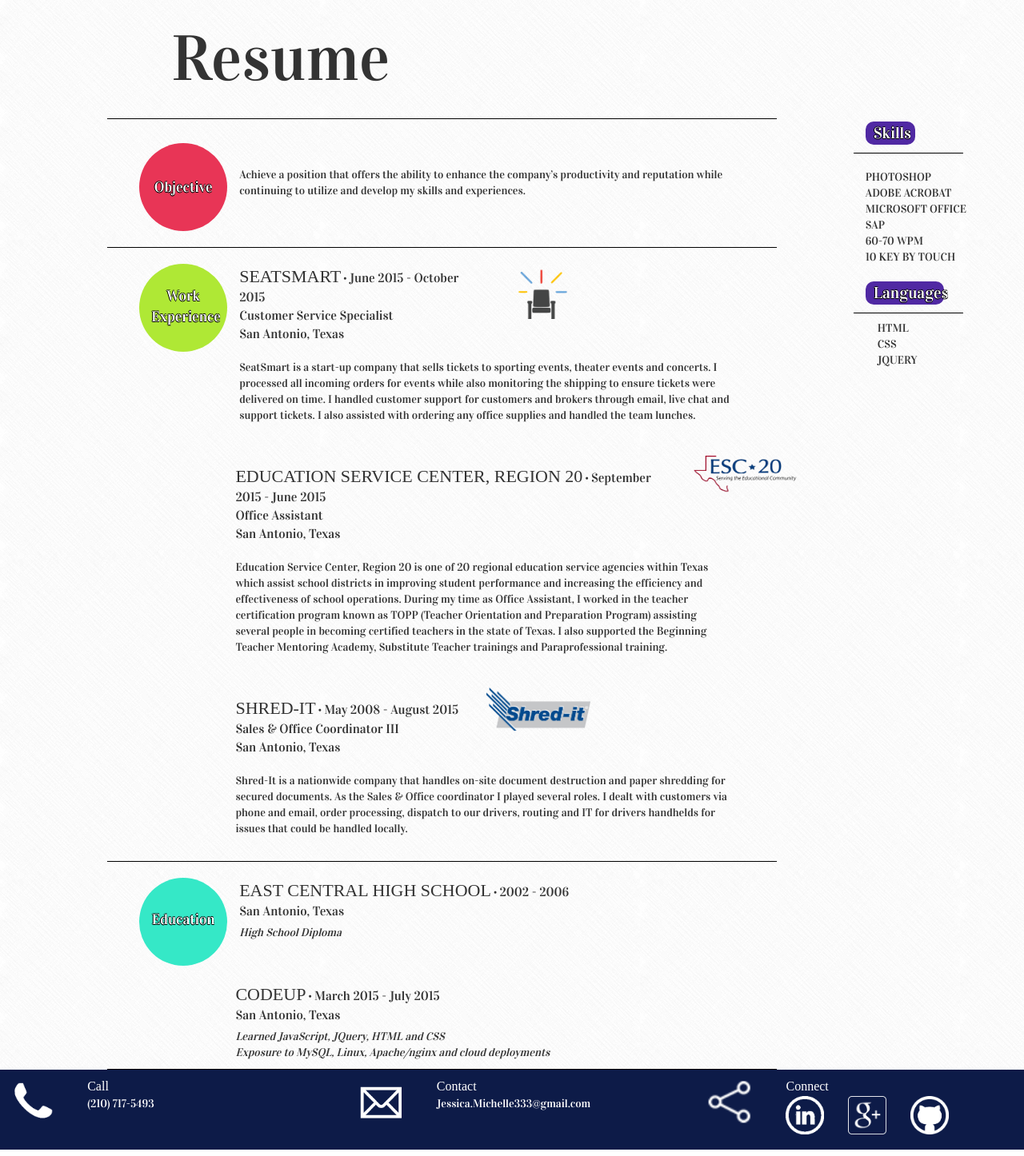
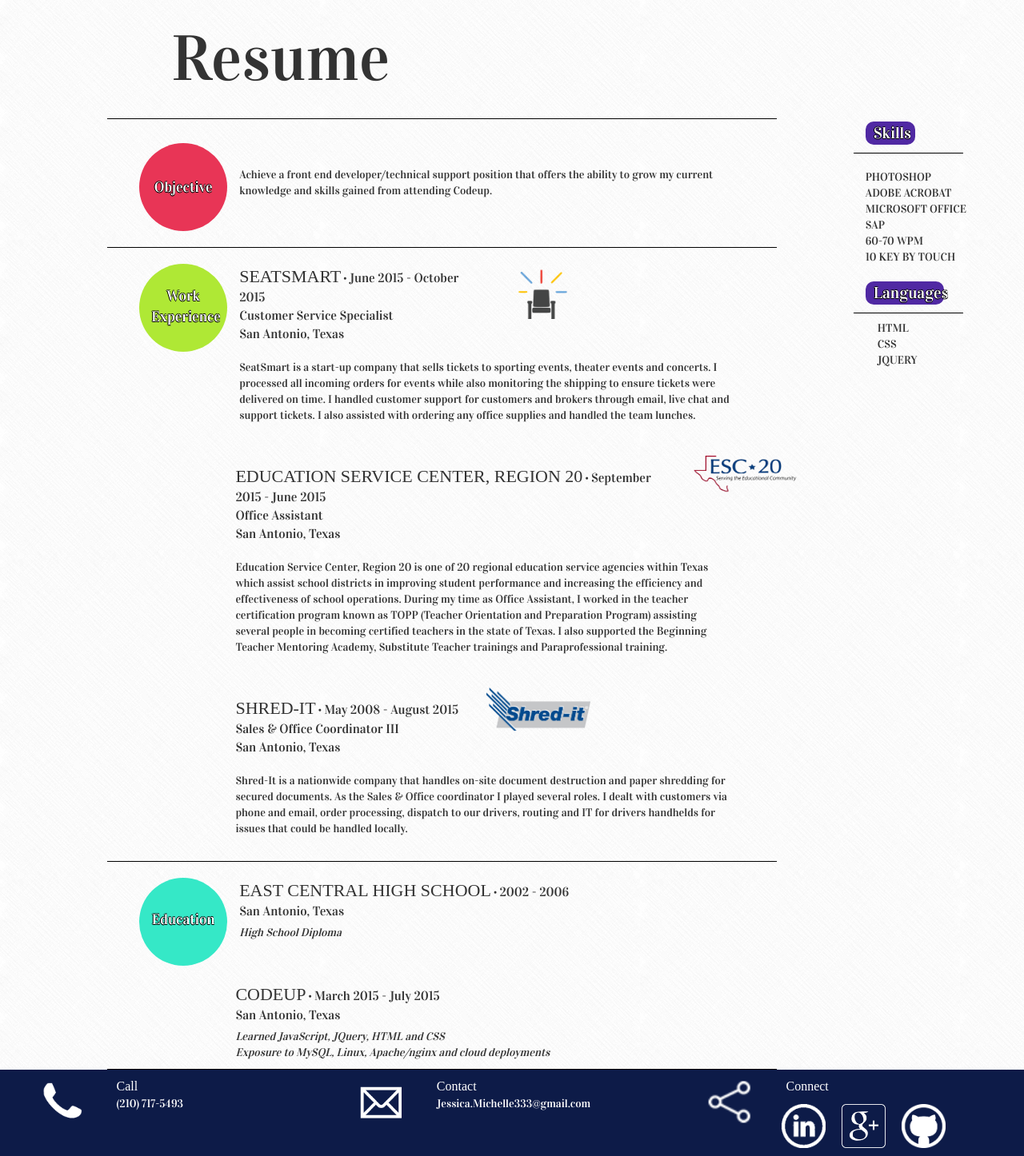
Before and after one commit to JessicaMichelle/JessicaMichelle.github.io, a PHP site: page /resume.html in a window 1280 px wide. Shown: the part 100-1546 px from the top of the page at 80% size. Run offline with PHP 8.4, Linux system fonts and the light colour scheme; some web fonts are replaced.

Commit message:
Updated footer so icons did not have so much padding.

```diff
--- a/contact.html
+++ b/contact.html
@@ -42,7 +42,7 @@
 		<footer class="row">
 			<div class="col-sm-4">
 				<div class="row">
-					<div class="col-sm-3">
+					<div class="col-sm-offset-1 col-sm-3">
 						<img class="responsive" src="img/phone-icon.png">
 					</div>
 					<div class="row footer">
@@ -71,7 +71,7 @@
 						<img class="responsive" src="img/connect-icon.png">
 					</div>
 					<div class="row footer">
-						<span class="col-sm-7 bold">Connect</span>
+						<span class="col-sm-8 bold">Connect</span>
 						<div class="col-sm-2 icon">
 							<a href="https://www.linkedin.com/in/jessicamichelle3">
 								<img class="responsive" src="img/linkedin-icon.png">
--- a/css/style.css
+++ b/css/style.css
@@ -1,3 +1,7 @@
+.blue {
+	background-color: blue;
+}
+
 /*----------------------------*/
 /*----------ELEMENTS----------*/
 /*----------------------------*/
@@ -9,7 +13,7 @@ body {
 
 footer {
 	background-color: #0D1B48;
-	height: 100px;
+	height: auto;
 	color: white;
 }
 
@@ -18,7 +22,7 @@ header {
 }
 
 main {
-	height:450px;
+	height:440px;
 }
 
 /*--------------------------*/
@@ -40,6 +44,12 @@ main {
 
 .hidden {
 	display: none;
+}
+
+.icon {
+	height: 75px;
+	width: 75px;
+	padding: 10px;
 }
 
 .italic {
--- a/index.html
+++ b/index.html
@@ -58,7 +58,7 @@
 		<footer class="row">
 			<div class="col-sm-4">
 				<div class="row">
-					<div class="col-sm-3">
+					<div class="col-sm-offset-1 col-sm-3">
 						<img class="responsive" src="img/phone-icon.png">
 					</div>
 					<div class="row footer">
@@ -87,7 +87,7 @@
 						<img class="responsive" src="img/connect-icon.png">
 					</div>
 					<div class="row footer">
-						<span class="col-sm-7 bold">Connect</span>
+						<span class="col-sm-8 bold">Connect</span>
 						<div class="col-sm-2 icon">
 							<a href="https://www.linkedin.com/in/jessicamichelle3">
 								<img class="responsive" src="img/linkedin-icon.png">
--- a/projects.html
+++ b/projects.html
@@ -42,7 +42,7 @@
 		<footer class="row">
 			<div class="col-sm-4">
 				<div class="row">
-					<div class="col-sm-3">
+					<div class="col-sm-offset-1 col-sm-3">
 						<img class="responsive" src="img/phone-icon.png">
 					</div>
 					<div class="row footer">
@@ -71,7 +71,7 @@
 						<img class="responsive" src="img/connect-icon.png">
 					</div>
 					<div class="row footer">
-						<span class="col-sm-7 bold">Connect</span>
+						<span class="col-sm-8 bold">Connect</span>
 						<div class="col-sm-2 icon">
 							<a href="https://www.linkedin.com/in/jessicamichelle3">
 								<img class="responsive" src="img/linkedin-icon.png">
--- a/resume.html
+++ b/resume.html
@@ -45,7 +45,7 @@
 							Objective
 						</div>
 						<p class="col-sm-10 obj-descr">
-							Achieve a position that offers the ability to enhance the company’s productivity and reputation while continuing to utilize and develop my skills and experiences.
+							Achieve a front end developer/technical support position that offers the ability to grow my current knowledge and skills gained from attending Codeup.
 						</p>
 					</div>
 				</div>
@@ -138,7 +138,7 @@
 		<footer class="row">
 			<div class="col-sm-4">
 				<div class="row">
-					<div class="col-sm-3">
+					<div class="col-sm-offset-1 col-sm-3">
 						<img class="responsive" src="img/phone-icon.png">
 					</div>
 					<div class="row footer">
@@ -167,7 +167,7 @@
 						<img class="responsive" src="img/connect-icon.png">
 					</div>
 					<div class="row footer">
-						<span class="col-sm-7 bold">Connect</span>
+						<span class="col-sm-8 bold">Connect</span>
 						<div class="col-sm-2 icon">
 							<a href="https://www.linkedin.com/in/jessicamichelle3">
 								<img class="responsive" src="img/linkedin-icon.png">
```
